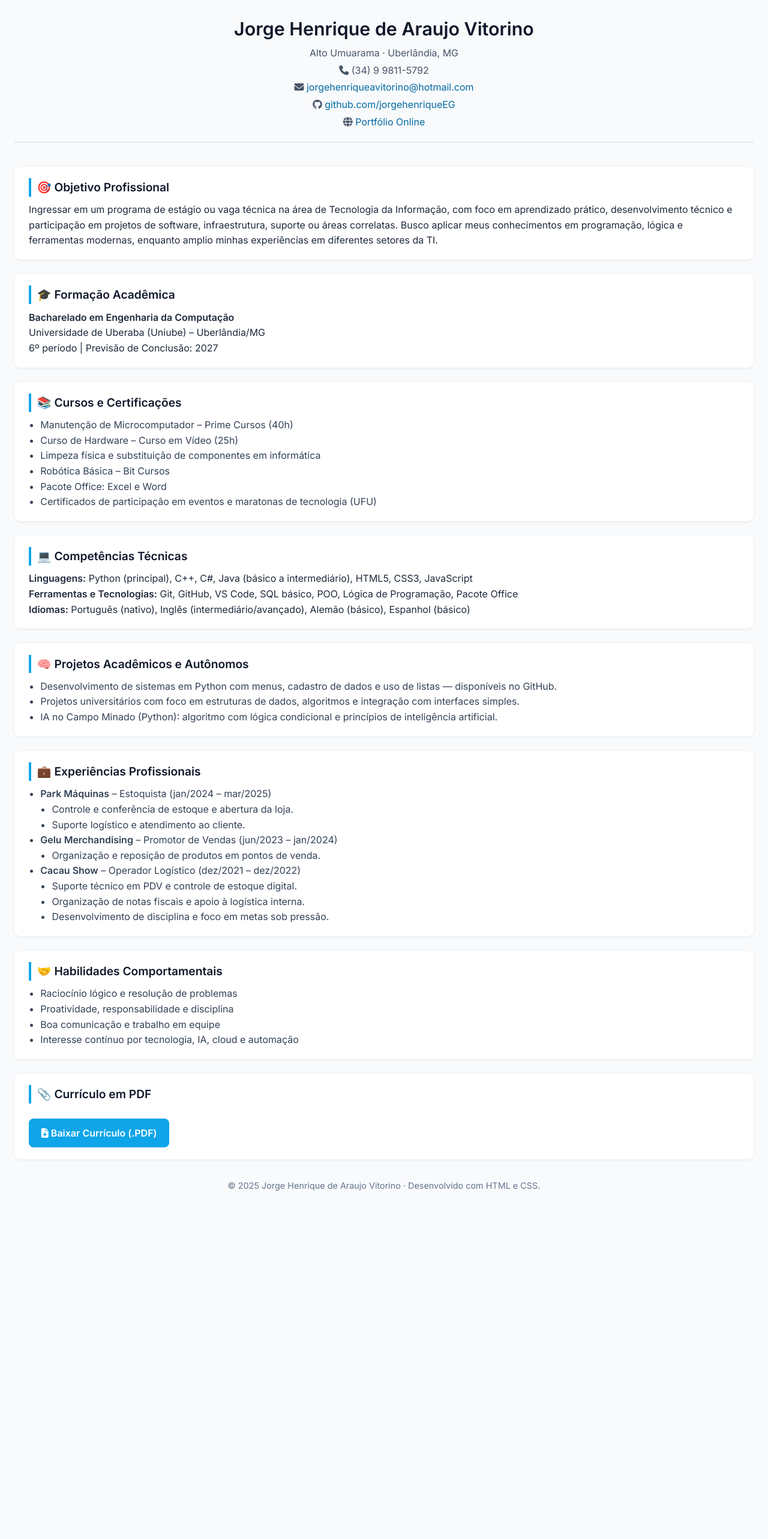
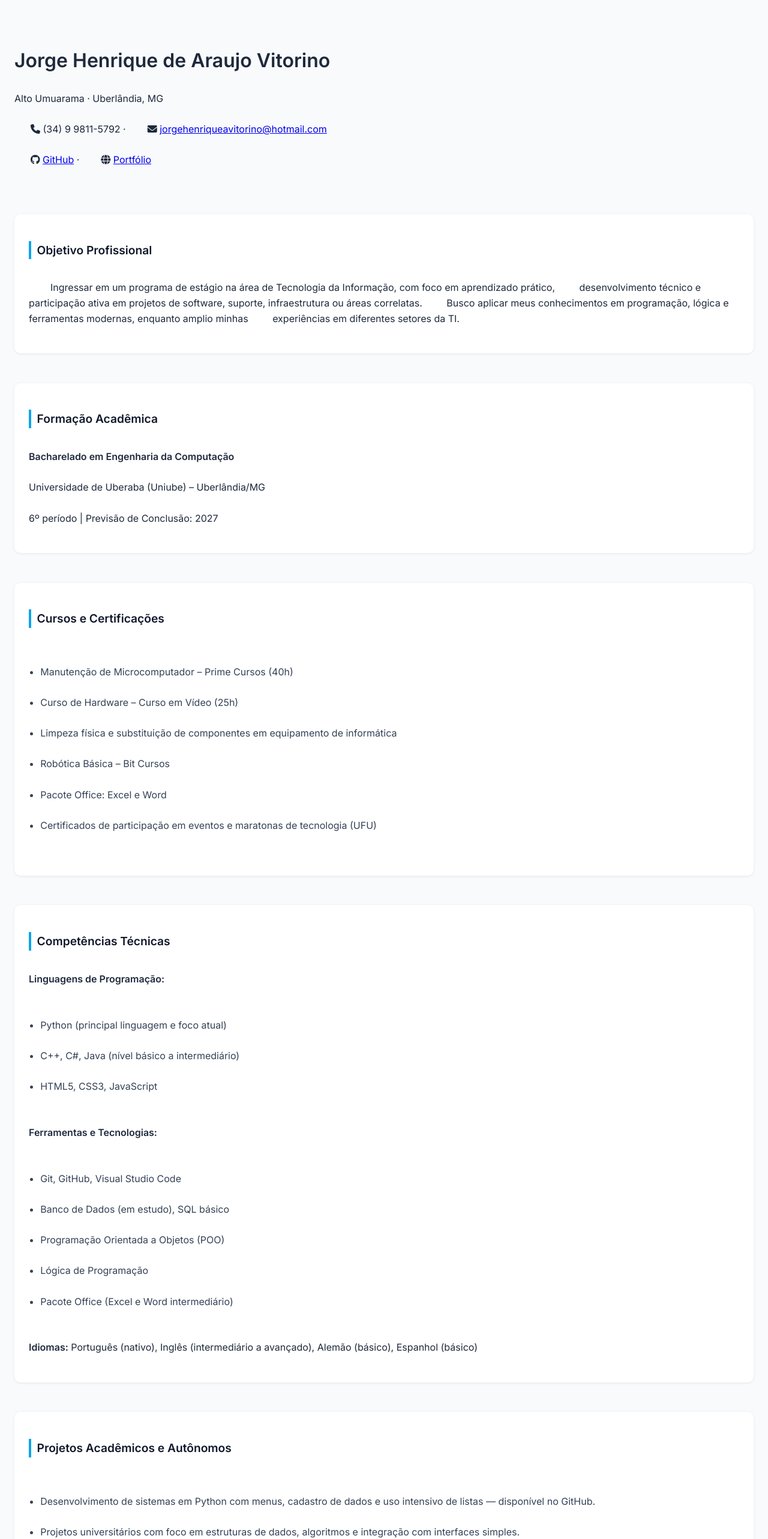
Before and after one commit to jorgehenriqueEG/meu-site, a plain HTML site: page index.html in a window 1280 px wide. Shown: the top 2566 px of the page at 60% size. Before the commit the page ends 2012 px from the top, so only its background shows below. Drawn offline with Linux system fonts and the light colour scheme.

Commit message:
Update index.html

```diff
--- a/index.html
+++ b/index.html
@@ -8,43 +8,44 @@
   <link href="https://fonts.googleapis.com/css2?family=Inter:wght@400;600&display=swap" rel="stylesheet" />
   <link rel="stylesheet" href="https://cdnjs.cloudflare.com/ajax/libs/font-awesome/6.4.2/css/all.min.css" />
 </head>
-
 <body>
-  <header class="header">
+  <header>
     <h1>Jorge Henrique de Araujo Vitorino</h1>
     <p>Alto Umuarama · Uberlândia, MG</p>
-    <div class="contact">
-      <p><i class="fa-solid fa-phone"></i> (34) 9 9811-5792</p>
-      <p><i class="fa-solid fa-envelope"></i> <a href="mailto:jorgehenriqueavitorino@hotmail.com">jorgehenriqueavitorino@hotmail.com</a></p>
-      <p><i class="fa-brands fa-github"></i> <a href="https://github.com/jorgehenriqueEG" target="_blank">github.com/jorgehenriqueEG</a></p>
-      <p><i class="fa-solid fa-globe"></i> <a href="https://jorgehenriqueeg.github.io/meu-site/" target="_blank">Portfólio Online</a></p>
-    </div>
+    <p>
+      <i class="fa-solid fa-phone"></i> (34) 9 9811-5792 ·
+      <i class="fa-solid fa-envelope"></i> <a href="mailto:jorgehenriqueavitorino@hotmail.com">jorgehenriqueavitorino@hotmail.com</a>
+    </p>
+    <p>
+      <i class="fa-brands fa-github"></i> <a href="https://github.com/jorgehenriqueEG" target="_blank">GitHub</a> ·
+      <i class="fa-solid fa-globe"></i> <a href="https://jorgehenriqueeg.github.io/meu-site/" target="_blank">Portfólio</a>
+    </p>
   </header>
 
   <main>
     <section>
-      <h2>🎯 Objetivo Profissional</h2>
+      <h2> Objetivo Profissional</h2>
       <p>
-        Ingressar em um programa de estágio ou vaga técnica na área de Tecnologia da Informação, com foco em aprendizado prático,
-        desenvolvimento técnico e participação em projetos de software, infraestrutura, suporte ou áreas correlatas.
+        Ingressar em um programa de estágio na área de Tecnologia da Informação, com foco em aprendizado prático,
+        desenvolvimento técnico e participação ativa em projetos de software, suporte, infraestrutura ou áreas correlatas.
         Busco aplicar meus conhecimentos em programação, lógica e ferramentas modernas, enquanto amplio minhas
         experiências em diferentes setores da TI.
       </p>
     </section>
 
     <section>
-      <h2>🎓 Formação Acadêmica</h2>
+      <h2> Formação Acadêmica</h2>
       <p><strong>Bacharelado em Engenharia da Computação</strong></p>
       <p>Universidade de Uberaba (Uniube) – Uberlândia/MG</p>
       <p>6º período | Previsão de Conclusão: 2027</p>
     </section>
 
     <section>
-      <h2>📚 Cursos e Certificações</h2>
+      <h2>Cursos e Certificações</h2>
       <ul>
         <li>Manutenção de Microcomputador – Prime Cursos (40h)</li>
         <li>Curso de Hardware – Curso em Vídeo (25h)</li>
-        <li>Limpeza física e substituição de componentes em informática</li>
+        <li>Limpeza física e substituição de componentes em equipamento de informática</li>
         <li>Robótica Básica – Bit Cursos</li>
         <li>Pacote Office: Excel e Word</li>
         <li>Certificados de participação em eventos e maratonas de tecnologia (UFU)</li>
@@ -52,65 +53,78 @@
     </section>
 
     <section>
-      <h2>💻 Competências Técnicas</h2>
-      <p><strong>Linguagens:</strong> Python (principal), C++, C#, Java (básico a intermediário), HTML5, CSS3, JavaScript</p>
-      <p><strong>Ferramentas e Tecnologias:</strong> Git, GitHub, VS Code, SQL básico, POO, Lógica de Programação, Pacote Office</p>
-      <p><strong>Idiomas:</strong> Português (nativo), Inglês (intermediário/avançado), Alemão (básico), Espanhol (básico)</p>
+      <h2> Competências Técnicas</h2>
+      <p><strong>Linguagens de Programação:</strong></p>
+      <ul>
+        <li>Python (principal linguagem e foco atual)</li>
+        <li>C++, C#, Java (nível básico a intermediário)</li>
+        <li>HTML5, CSS3, JavaScript</li>
+      </ul>
+      <p><strong>Ferramentas e Tecnologias:</strong></p>
+      <ul>
+        <li>Git, GitHub, Visual Studio Code</li>
+        <li>Banco de Dados (em estudo), SQL básico</li>
+        <li>Programação Orientada a Objetos (POO)</li>
+        <li>Lógica de Programação</li>
+        <li>Pacote Office (Excel e Word intermediário)</li>
+      </ul>
+      <p><strong>Idiomas:</strong> Português (nativo), Inglês (intermediário a avançado), Alemão (básico), Espanhol (básico)</p>
     </section>
 
     <section>
-      <h2>🧠 Projetos Acadêmicos e Autônomos</h2>
+      <h2> Projetos Acadêmicos e Autônomos</h2>
       <ul>
-        <li>Desenvolvimento de sistemas em Python com menus, cadastro de dados e uso de listas — disponíveis no GitHub.</li>
+        <li>Desenvolvimento de sistemas em Python com menus, cadastro de dados e uso intensivo de listas — disponível no GitHub.</li>
         <li>Projetos universitários com foco em estruturas de dados, algoritmos e integração com interfaces simples.</li>
-        <li>IA no Campo Minado (Python): algoritmo com lógica condicional e princípios de inteligência artificial.</li>
+        <li>IA em Campo Minado no terminal: algoritmo que simula jogadas com base em lógica condicional e princípios básicos de inteligência artificial.</li>
       </ul>
     </section>
 
     <section>
-      <h2>💼 Experiências Profissionais</h2>
+      <h2> Experiências Profissionais Anteriores</h2>
       <ul>
         <li><strong>Park Máquinas</strong> – Estoquista (jan/2024 – mar/2025)
           <ul>
-            <li>Controle e conferência de estoque e abertura da loja.</li>
+            <li>Controle de estoque, conferência de mercadorias e abertura da loja.</li>
             <li>Suporte logístico e atendimento ao cliente.</li>
           </ul>
         </li>
         <li><strong>Gelu Merchandising</strong> – Promotor de Vendas (jun/2023 – jan/2024)
           <ul>
-            <li>Organização e reposição de produtos em pontos de venda.</li>
+            <li>Organização de produtos em ponto de venda e controle de validade.</li>
           </ul>
         </li>
         <li><strong>Cacau Show</strong> – Operador Logístico (dez/2021 – dez/2022)
           <ul>
-            <li>Suporte técnico em PDV e controle de estoque digital.</li>
-            <li>Organização de notas fiscais e apoio à logística interna.</li>
-            <li>Desenvolvimento de disciplina e foco em metas sob pressão.</li>
+            <li>Operação e suporte técnico básico em sistema de caixa (PDV) e controle de estoque digital.</li>
+            <li>Organização de notas fiscais eletrônicas e apoio em processos de logística interna.</li>
+            <li>Desenvolvimento de disciplina, atenção a detalhes e foco em metas sob pressão.</li>
+            <li>Início do interesse e estudos em tecnologia e dados durante esse período.</li>
           </ul>
         </li>
       </ul>
     </section>
 
     <section>
-      <h2>🤝 Habilidades Comportamentais</h2>
+      <h2>Habilidades Comportamentais</h2>
       <ul>
-        <li>Raciocínio lógico e resolução de problemas</li>
+        <li>Forte raciocínio lógico e resolução de problemas</li>
         <li>Proatividade, responsabilidade e disciplina</li>
-        <li>Boa comunicação e trabalho em equipe</li>
-        <li>Interesse contínuo por tecnologia, IA, cloud e automação</li>
+        <li>Boa comunicação e facilidade para trabalho em equipe</li>
+        <li>Interesse contínuo por tecnologia, cloud computing, IA e automação</li>
       </ul>
     </section>
 
-    <section class="resume-download">
-      <h2>📎 Currículo em PDF</h2>
+        <section>
+      <h2> Currículo</h2>
       <a class="download-btn" href="curriculo.pdf" download>
         <i class="fa-solid fa-file-arrow-down"></i> Baixar Currículo (.PDF)
       </a>
     </section>
   </main>
 
-  <footer>
-    &copy; 2025 Jorge Henrique de Araujo Vitorino · Desenvolvido com HTML e CSS.
+  <footer style="text-align:center; color:#94a3b8; margin-top:2rem; font-size:0.9rem;">
+    &copy; 2025 Jorge Henrique de Araujo Vitorino. Desenvolvido com HTML e CSS.
   </footer>
 </body>
 </html>
```
Lines whose indentation alone changed are shown as unchanged.
